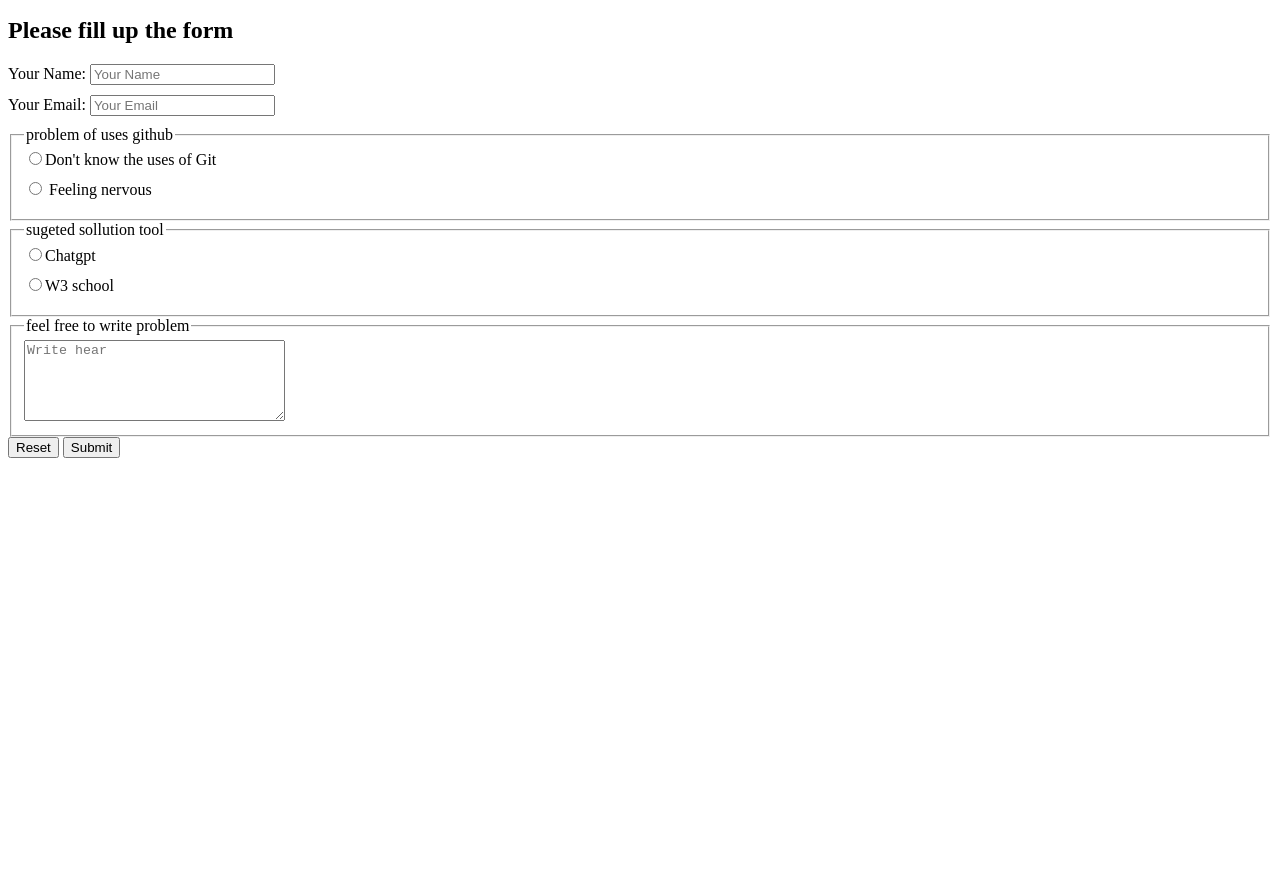
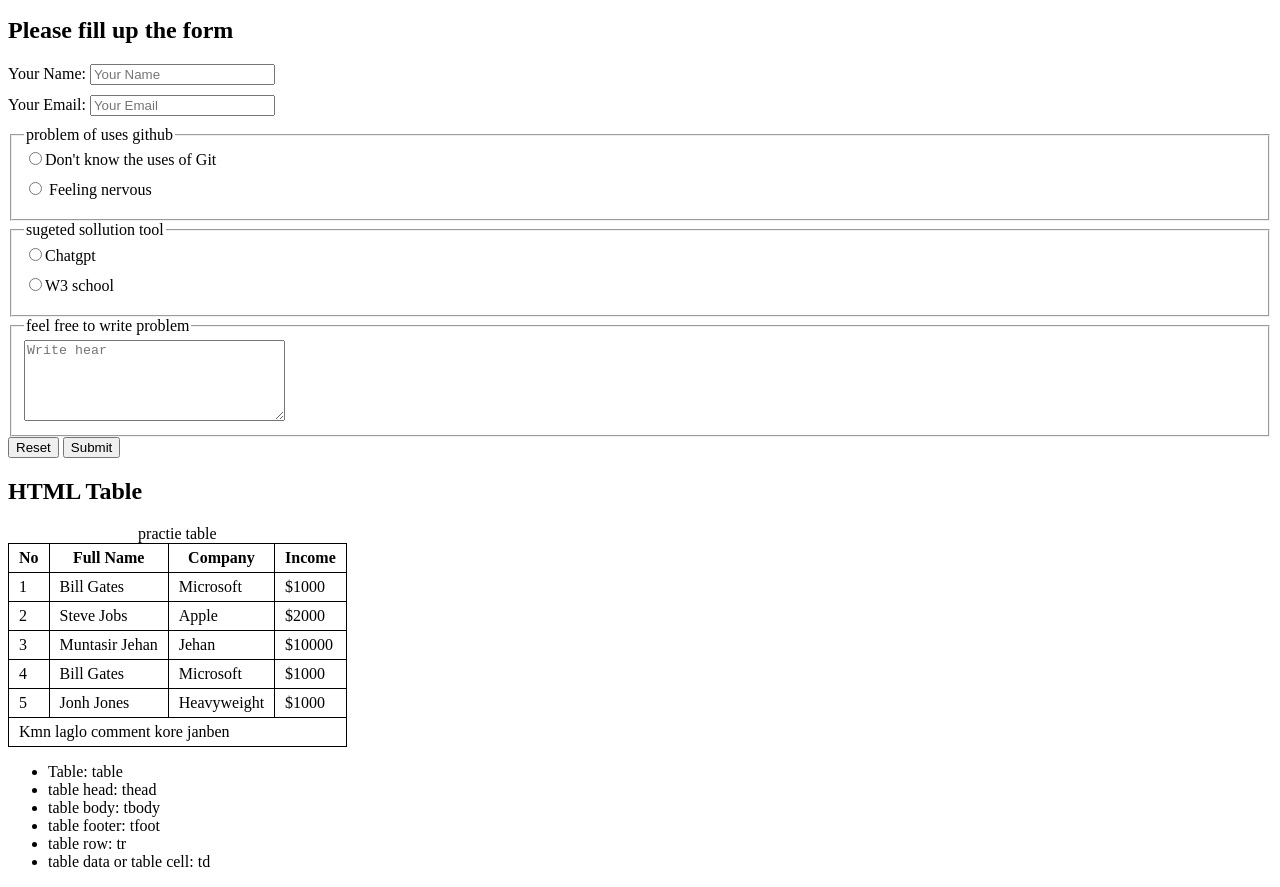
Before and after one commit to MuntasirJehan/Milestone-01, a plain HTML site: page index.html in a window 1280 px wide. Shown: the part 119-1006 px from the top of the page. Before the commit the page ends 800 px from the top, so only its background shows below. Drawn offline with Linux system fonts and the light colour scheme.

Commit message:
HTML Table added

```diff
--- a/index.html
+++ b/index.html
@@ -9,6 +9,16 @@
             display: block;
             margin-bottom: 10px;
         }
+        td,th{
+            border: 1px solid;
+            padding: 5px 10px;
+        }
+        table{
+            border-collapse: collapse;
+        }
+
+
+
     </style>
     <link rel="stylesheet" href="style/basic.css">
 </head>
@@ -29,7 +39,7 @@
          সংরক্ষণ করতে পারে এবং প্রয়োজনে আগের সংস্করণে
 
          ফিরে যেতে পারে।</p>
-        </div>
+    </div>
         <header>
 
         </header>
@@ -77,6 +87,67 @@
 
                 </form>
             </section>
+            <h2>HTML Table</h2>
+            <table>
+                <caption>practie table </caption>
+                <thead>
+                    <tr>
+                        <th>No</th>
+                        <th>Full Name</th>
+                        <th>Company</th>
+                        <th>Income</th>
+                    </tr>
+
+                </thead>
+                <tbody>
+                    <tr>
+                        <td>1</td>
+                        <td>Bill Gates</td>
+                        <td>Microsoft</td>
+                        <td>$1000</td>
+                    </tr>
+                    <tr>
+                        <td>2</td>
+                        <td>Steve Jobs</td>
+                        <td>Apple</td>
+                        <td>$2000</td>
+                    </tr>
+                    <tr>
+                        <td>3</td>
+                        <td>Muntasir Jehan</td>
+                        <td>Jehan</td>
+                        <td>$10000</td>
+                    </tr>
+                    <tr>
+                        <td>4</td>
+                        <td>Bill Gates</td>
+                        <td>Microsoft</td>
+                        <td>$1000</td>
+                    </tr>
+
+                    <tr>
+                        <td>5</td>
+                        <td>Jonh Jones</td>
+                        <td>Heavyweight</td>
+                        <td>$1000</td>
+                    </tr>
+
+                </tbody>
+                <tfoot>
+                    <tr>
+                        <td colspan="44">Kmn laglo comment kore janben </td>
+                    </tr>
+
+                </tfoot>
+            </table>
+            <ul>
+                <li>Table: table</li>
+                <li>table head: thead</li>
+                <li>table body: tbody</li>
+                <li>table footer: tfoot</li>
+                <li>table row: tr</li>
+                <li>table data or table cell: td</li>
+            </ul>
 
         </main>
     </body>
```
